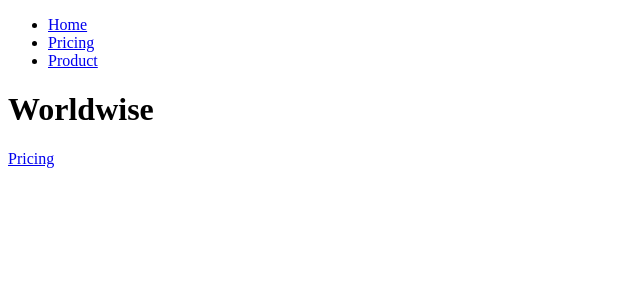
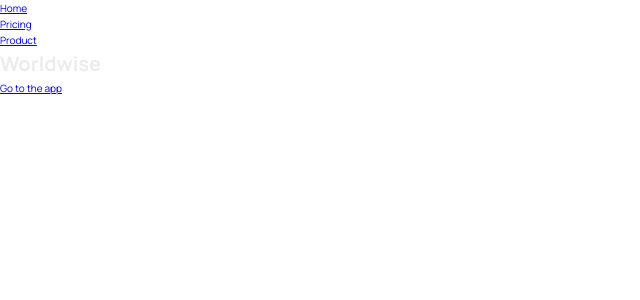
Before and after one commit to Ali-gunner/worldwise, a React (Vite) app: page / in a window 1280 px wide. Shown: the top 300 px of the page, without its empty margins (0-640 px from the left). Built offline with nearby package versions, Linux system fonts and the light colour scheme.

Commit message:
Added global styles, AppNav and PageNav components

```diff
--- a/src/App.jsx
+++ b/src/App.jsx
@@ -3,6 +3,7 @@
 import Homepage from "./pages/Homepage";
 import Pricing from "./pages/Pricing";
 import PageNotFound from "./pages/PageNotFound";
+import AppLayout from "./pages/AppLayout";
 
 function App() {
   return <BrowserRouter>
@@ -10,6 +11,7 @@
     <Route path="/" element={<Homepage />} />
     <Route path="product" element={<Product />} />
     <Route path="pricing" element={<Pricing />} />
+    <Route path="app" element={<AppLayout />} />
     <Route path="*" element={<PageNotFound />} />
   </Routes>
   </BrowserRouter>
--- /dev/null
+++ b/src/components/AppNav.jsx
@@ -0,0 +1,7 @@
+
+export default function AppNav() {
+  return <div>
+
+    <nav>App Navigation</nav>
+  </div>
+}
--- /dev/null
+++ b/src/index.css
@@ -0,0 +1,78 @@
+/* Taken from getting started guide at: https://leafletjs.com/examples/quick-start/ */
+@import "https://unpkg.com/leaflet@1.7.1/dist/leaflet.css";
+@import "https://fonts.googleapis.com/css2?family=Manrope:wght@400;600;700;800&display=swap";
+
+/* These CSS variables are global, so they are available in all CSS modules */
+:root {
+  --color-brand--1: #ffb545;
+  --color-brand--2: #00c46a;
+
+  --color-dark--0: #242a2e;
+  --color-dark--1: #2d3439;
+  --color-dark--2: #42484d;
+  --color-light--1: #aaa;
+  --color-light--2: #ececec;
+  --color-light--3: #d6dee0;
+}
+
+* {
+  margin: 0;
+  padding: 0;
+  box-sizing: inherit;
+}
+
+html {
+  font-size: 62.5%;
+  box-sizing: border-box;
+}
+
+body {
+  font-family: "Manrope", sans-serif;
+  color: var(--color-light--2);
+  font-weight: 400;
+  line-height: 1.6;
+}
+
+label {
+  font-size: 1.6rem;
+  font-weight: 600;
+}
+
+input,
+textarea {
+  width: 100%;
+  padding: 0.8rem 1.2rem;
+  font-family: inherit;
+  font-size: 1.6rem;
+  border: none;
+  border-radius: 5px;
+  background-color: var(--color-light--3);
+  transition: all 0.2s;
+}
+
+input:focus {
+  outline: none;
+  background-color: #fff;
+}
+
+.cta:link,
+.cta:visited {
+  display: inline-block;
+  background-color: var(--color-brand--2);
+  color: var(--color-dark--1);
+  text-transform: uppercase;
+  text-decoration: none;
+  font-size: 1.6rem;
+  font-weight: 600;
+  padding: 1rem 3rem;
+  border-radius: 5px;
+}
+
+/*
+"importCSSModule": {
+    "prefix": "csm",
+    "scope": "javascript,typescript,javascriptreact",
+    "body": ["import styles from './${TM_FILENAME_BASE}.module.css'"],
+    "description": "Import CSS Module as `styles`"
+  },
+*/
--- a/src/main.jsx
+++ b/src/main.jsx
@@ -1,6 +1,7 @@
 import { StrictMode } from 'react'
 import { createRoot } from 'react-dom/client'
 import App from './App.jsx'
+import "./index.css"
 
 createRoot(document.getElementById('root')).render(
   <StrictMode>
--- /dev/null
+++ b/src/pages/AppLayout.jsx
@@ -0,0 +1,8 @@
+import AppNav from "../components/AppNav";
+
+export default function AppLayout() {
+  return <div>
+    <AppNav />
+    <p>App</p>
+  </div>
+}
--- a/src/pages/Homepage.jsx
+++ b/src/pages/Homepage.jsx
@@ -6,6 +6,6 @@
     <PageNav />
     <h1>Worldwise</h1>
 
-    <Link to='/pricing'>Pricing</Link>
+    <Link to='/app'>Go to the app</Link>
   </div>
 }
```
Also changed, not shown: src/components/AppNav.module.css (added), src/components/PageNav.module.css (added).
